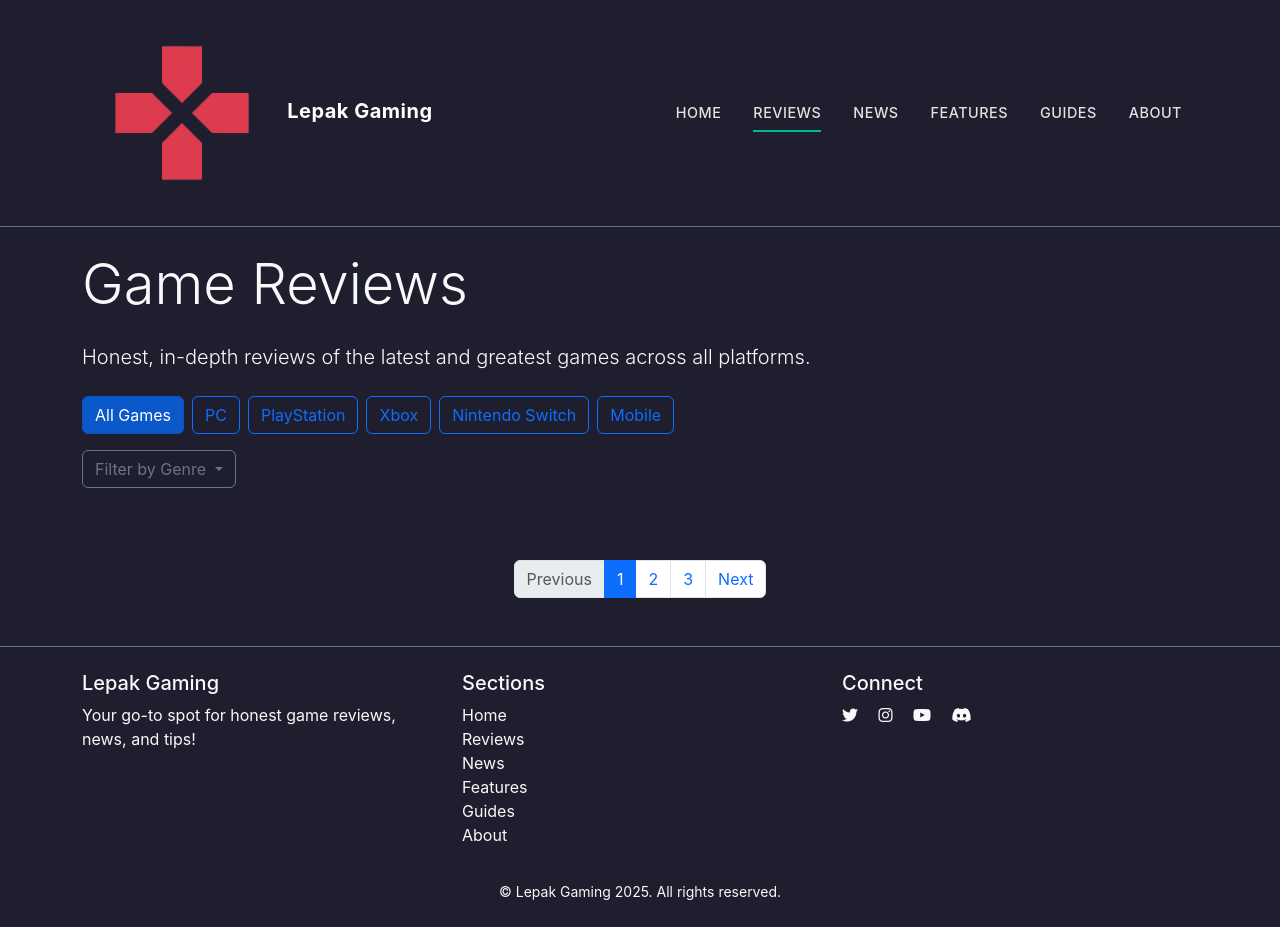
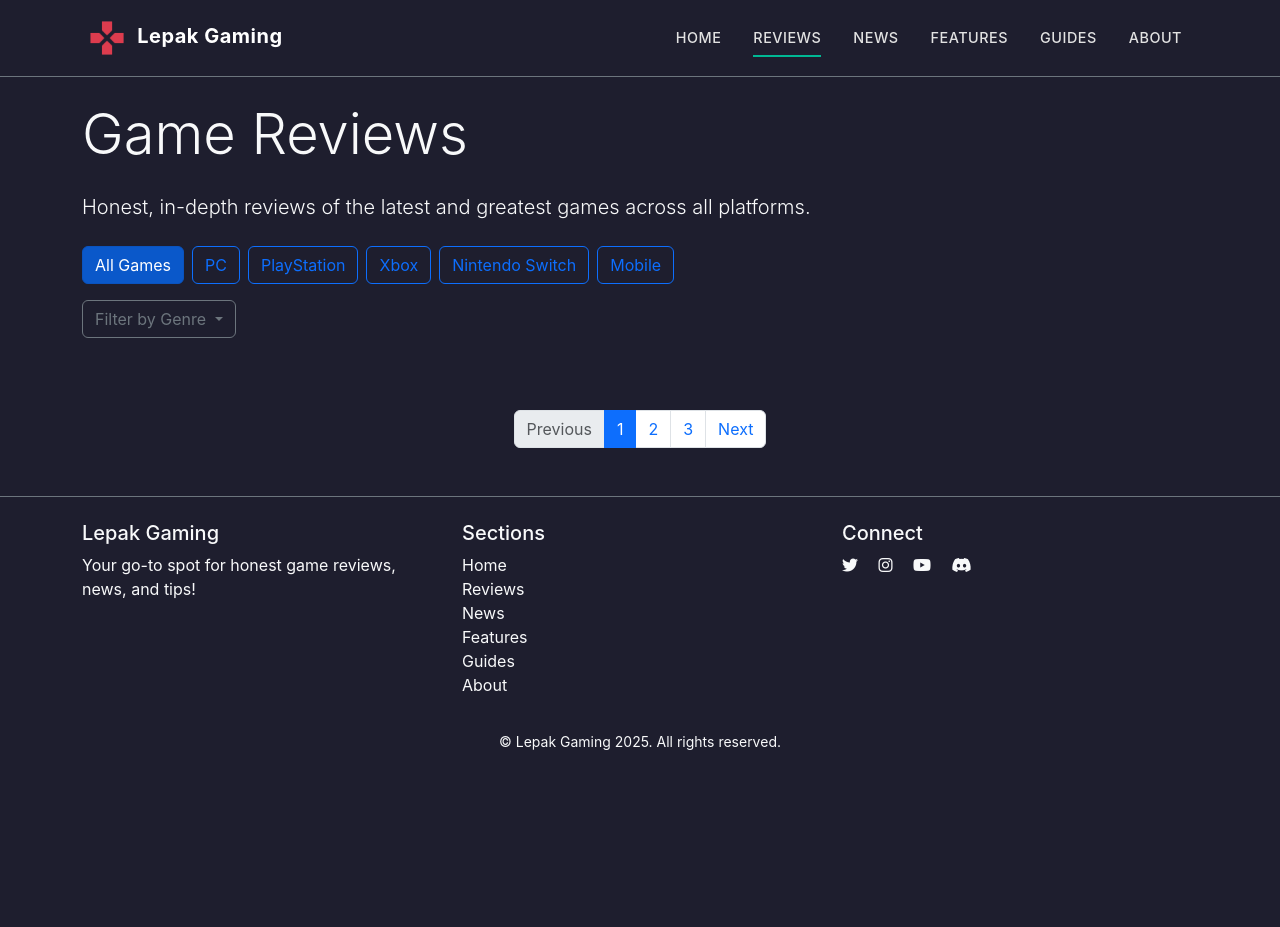
Before and after one commit to AlamiSadHomie/lepak-gaming-website, an Eleventy site: page src/reviews/index.njk in a window 1280 px wide. After the commit the page ends 800 px from the top, so only its background shows below. Built offline with nearby package versions, Linux system fonts and the light colour scheme; Eleventy itself is replaced by a stand-in of ours; files that its build step writes are made by us from their sources.

Commit message:
Update main.css

```diff
--- a/src/assets/css/main.css
+++ b/src/assets/css/main.css
@@ -190,5 +190,5 @@ img {
 /* Exception for the logo */
 img.logo {
   max-width: none;  /* Removes the restriction */
-  width: 200px;     /* Set a fixed size (adjust as needed) */
+  width: 50px;     /* Set a fixed size (adjust as needed) */
 }
```
